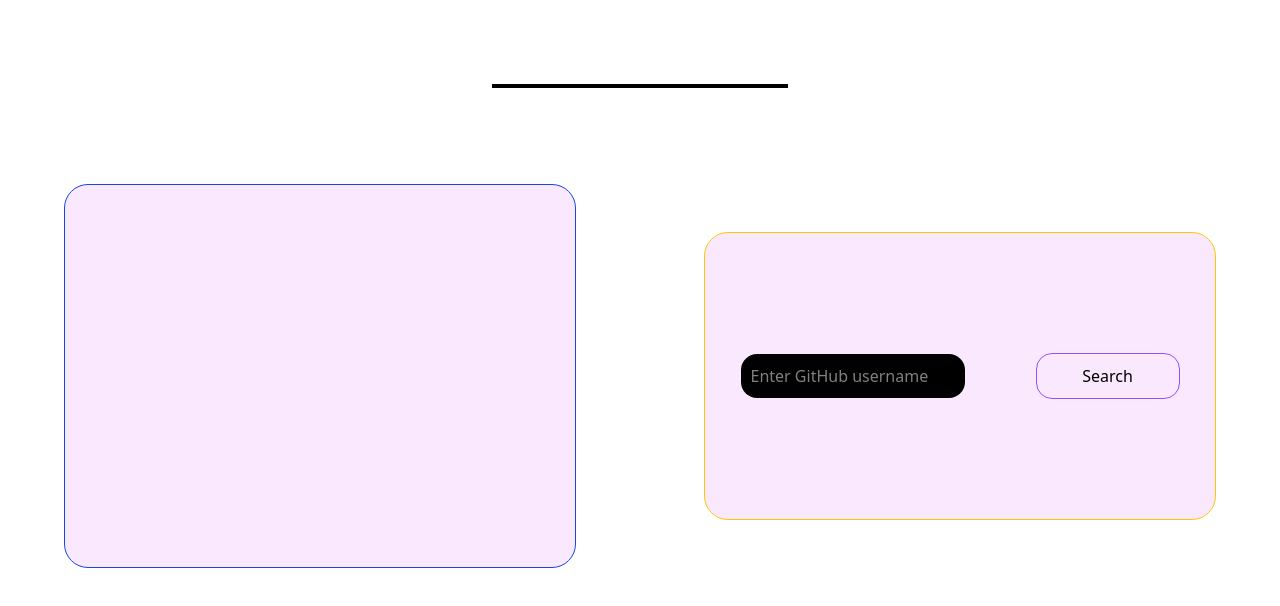
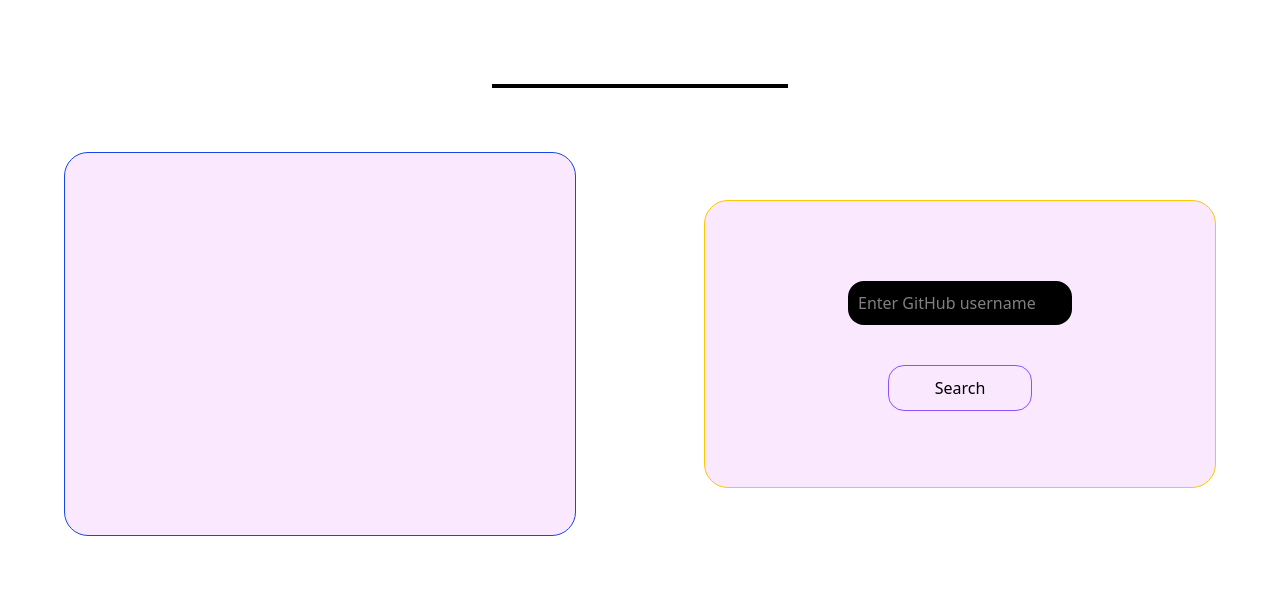
Before and after one commit to satyam-bheel1999/GitHub-User-Data, a React (Vite) app: page / in a window 1280 px wide. Shown: the top 606 px of the page. Built offline with nearby package versions, Linux system fonts and the light colour scheme.

Commit message:
Final submission

```diff
--- a/src/Component/GitHubUser.jsx
+++ b/src/Component/GitHubUser.jsx
@@ -9,15 +9,12 @@ function GitHubUser() {
   const handleSearch = async () => {
     try {
       setError("");
-      const response = await fetch(
-        `https://api.github.com/users/${username}`
-      ); //fetch user data from github api
+      const response = await fetch(`https://api.github.com/users/${username}`); //fetch user data from github api
 
-      if(!response.ok){ //check if response status is not okay
+      if (!response.ok) {
+        //check if response status is not okay
 
-        throw new Error("User not Found")
-
-
+        throw new Error("User not Found");
       }
       const data = await response.json(); //convert raw data into usable
 
@@ -29,21 +26,32 @@ function GitHubUser() {
   };
 
   return (
-    <div className='flex flex-col items-center w-screen h-screen bg-cover bg-center bg-no-repeat bg-[url("https://images.pexels.com/photos/2457284/pexels-photo-2457284.jpeg?auto=compress&cs=tinysrgb&w=1260&h=750&dpr=1")]'>
-      <h1 className="relative top-12 text-3xl text-white font-bold font-serif border-b-4 border-black">GitHub User Finder</h1>
+    <div className='flex flex-col items-center w-screen h-screen
+     bg-cover bg-center bg-no-repeat
+     bg-[url("https://images.pexels.com/photos/2457284/pexels-photo-2457284.jpeg?auto=compress&cs=tinysrgb&w=1260&h=750&dpr=1")]'>
+
+      <h1 className="relative top-12 text-3xl text-white
+       font-bold font-serif border-b-4 border-black">
+        GitHub User Finder
+      </h1>
 
       {/* display input field and user data on webpage */}
 
-      <div className="w-screen h-min lg:flex lg:flex-row lg:justify-around relative top-36
-      flex flex-col justify-center items-center">
-      <div className="border border-blue-700 w-lg h-96
+      <div
+        className="w-screen h-min lg:flex lg:flex-row
+        lg:justify-around relative lg:top-28 top-20
+        flex flex-col justify-center items-center"
+      >
+        <div
+          className="border border-blue-700 w-lg h-96
         bg-fuchsia-100 rounded-3xl text-center p-10
         transition-transform duration-200 ease-in hover:translate-y-2
-        lg:block hidden">
+        lg:block hidden"
+        >
           {error && <p style={{ color: "red" }}>{error}</p>}
 
           {user && (
-            <div style={{ marginTop: "20px" }}>
+            <div className="mt-5">
               <img src={user.avatar_url} alt="User Avatar" width="100" />
               <h2>{user.name}</h2>
               <p>{user.bio}</p>
@@ -55,26 +63,35 @@ function GitHubUser() {
             </div>
           )}
         </div>
-        <div className="border border-yellow-400
+        <div
+          className="border border-yellow-400
          lg:w-lg lg:h-72 lg:flex lg:items-center lg:justify-around bg-fuchsia-100
          rounded-3xl transition-transform duration-200 ease-in hover:translate-y-2
-         h-screen w-screen">
+         h-screen w-screen flex flex-col items-center p-10"
+        >
           <input
             type="text"
             value={username}
             onChange={(e) => setUsername(e.target.value)} //set current user input value in username variable
             placeholder="Enter GitHub username"
-            className="p-2.5 bg-black text-white rounded-2xl w-56 "
+            className="p-2.5 bg-black text-white rounded-2xl w-56 m-10 "
           />
-          <button onClick={handleSearch} className="border border-violet-500
-           p-2.5 rounded-2xl w-36
-          text-black cursor-pointer transition-transform duration-200 ease-in hover:translate-y-2">Search</button>
+          <button
+            onClick={handleSearch}
+            className="border border-violet-500 p-2.5
+          rounded-2xl w-36 text-black cursor-pointer
+          transition-transform duration-200 ease-in hover:translate-y-2
+          mb-10"
+          >
+            Search
+          </button>
 
-
-<div className="border border-blue-700 w-lg h-96
+          <div
+            className="border border-blue-700 w-96 h-96
         bg-fuchsia-100 rounded-3xl text-center p-10
         transition-transform duration-200 ease-in hover:translate-y-2
-        lg:hidden block">
+        lg:hidden block"
+          >
             {error && <p style={{ color: "red" }}>{error}</p>}
 
             {user && (
@@ -84,15 +101,17 @@ function GitHubUser() {
                 <p>{user.bio}</p>
                 <p>Followers: {user.followers}</p>
                 <p>Following: {user.following}</p>
-              <a href={user.html_url} target="_blank" rel="noopener noreferrer">
+                <a
+                  href={user.html_url}
+                  target="_blank"
+                  rel="noopener noreferrer"
+                >
                   View Profile
                 </a>
               </div>
             )}
           </div>
         </div>
-
-
       </div>
     </div>
   );
```
Lines whose indentation alone changed are shown as unchanged.
